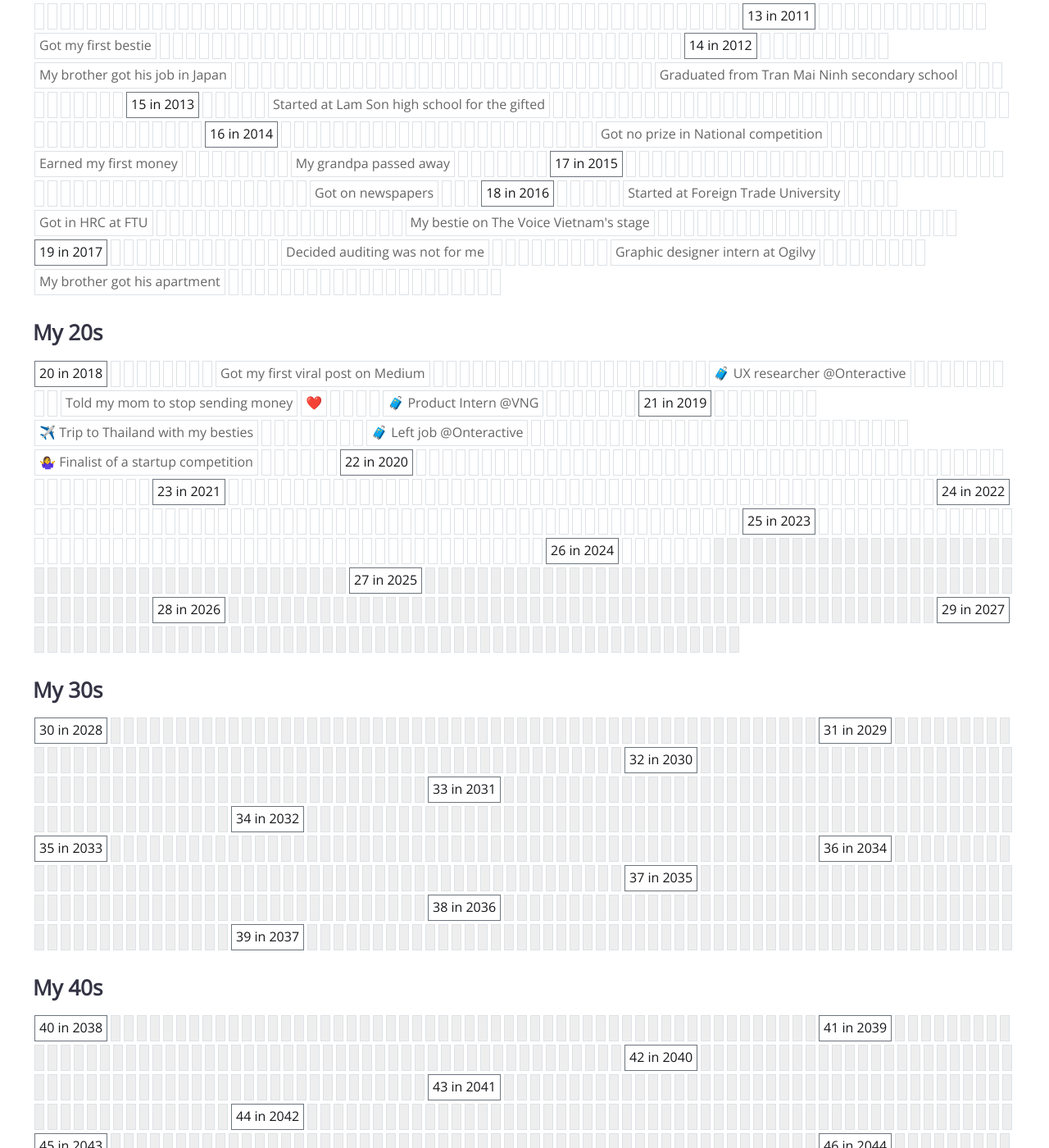
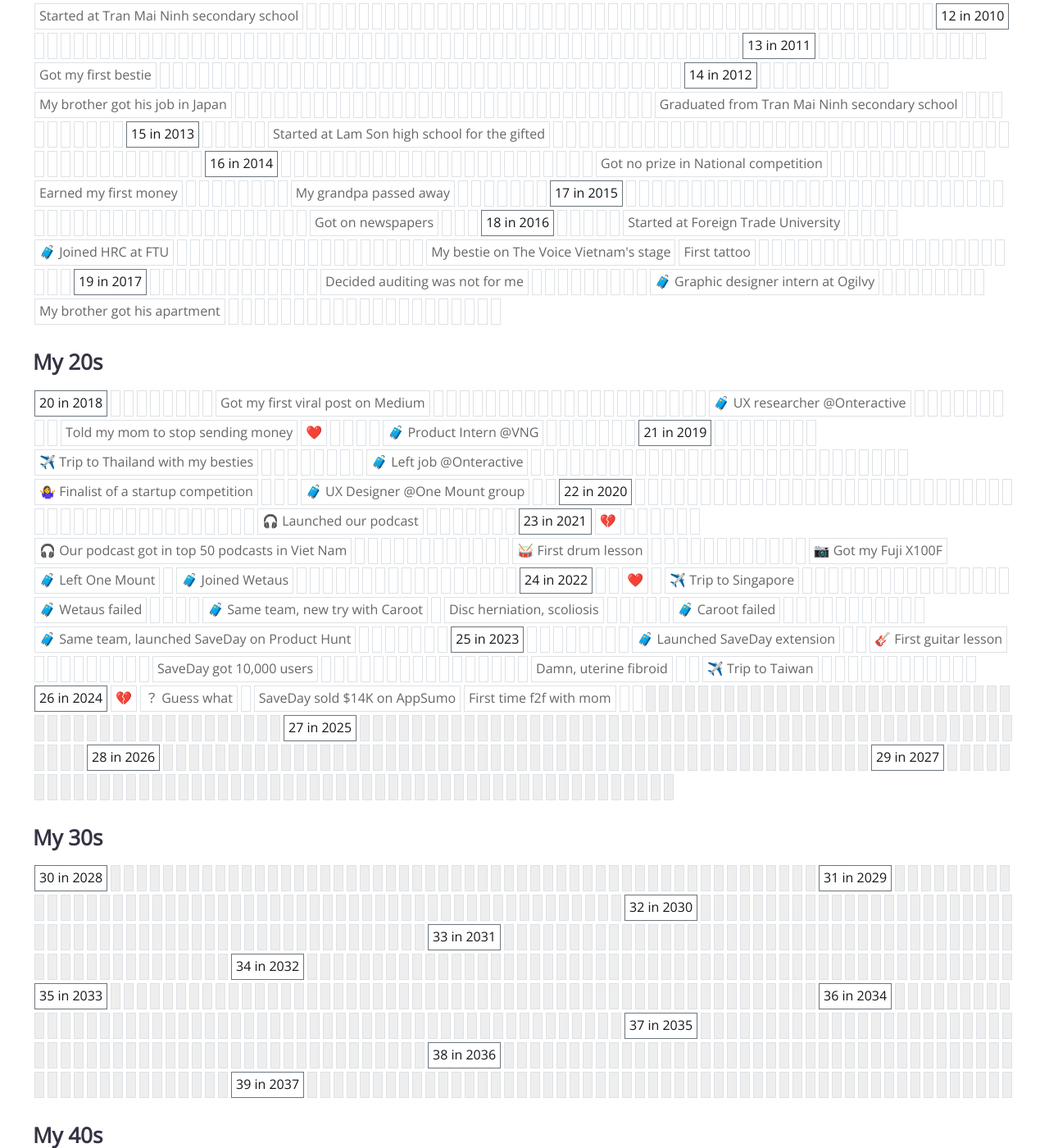
Before and after one commit to mayvees317/mayvees-notes, a Jekyll site: the page built from _pages/index.md, in a window 1280 px wide and 1400 px high, scrolled down 788 px. Shown: the whole window at 82% size. Built offline with Jekyll 4.4.1, drawn with Linux system fonts in a browser that asks for light colours; nearby versions of some CDN libraries; a script that is not in the unit is left out; some of the changed text lies outside the part shown.

Commit message:
update to 2024

```diff
--- a/_data/life-in-weeks.yml
+++ b/_data/life-in-weeks.yml
@@ -1,5 +1,5 @@
 '1998-07-31':
-  - name: "I enter the world"
+  - name: "I entered the world"
     desc: "Born in Thanh Hoa city in Viet Nam. July 31st is the birthday of Harry Potter as well. I'm a Tiger, at the same time a Leo, which constitutes my stubbornness and confidence"
 
 '2000-07-31':
@@ -57,19 +57,24 @@
     desc: "Majored in Accounting & Auditing (ACCA oriented)"
 
 '2016-10-09':
-  - name: "Got in HRC at FTU"
+  - name: "🧳 Joined HRC at FTU"
     desc: "A club that gave me work like a real company, and helped me realize my love for digital products"
+    link: "https://hrc.com.vn/"
 
 '2017-02-26':
   - name: "My bestie on The Voice Vietnam's stage"
     link: "https://www.youtube.com/watch?v=WXqbgotjYtA"
+
+'2017-03-08':
+  - name: "First tattoo"
+    desc: "On my left wrist, meaning Fall down one time, stand up two"
 
 '2017-11-01':
   - name: "Decided auditing was not for me"
     desc: "Just felt like my parents' money was wasted"
 
 '2018-01-09':
-  - name: "Graphic designer intern at Ogilvy"
+  - name: "🧳 Graphic designer intern at Ogilvy"
     desc: "And quit quickly after. I came to the office not frequently, due to my uni schedule, and at the same time realized I love UI/UX more"
 
 '2018-03-18':
@@ -105,5 +110,88 @@
   - name: "🧳 Left job @Onteractive"
 
 '2020-06-29':
+  - name: "First COVID case in Viet Nam"
+
+'2020-06-29':
   - name: "🤷‍♀️ Finalist of a startup competition"
     desc: "Kawai Business Startup, with 3 other friends. We pitched a solution to convert speech to text to aid meetings, school lectures (similar to Otter.ai)"
+
+'2020-07-25':
+  - name: "🧳 UX Designer @One Mount group"
+
+'2021-06-18':
+  - name: "🎧 Launched our podcast"
+    desc: "Just normal friend conversations about normal things in life"
+    link: "https://open.spotify.com/show/2GUqWLgKo2DLOiJe1x9YzX"
+
+'2021-08-03':
+  - name: "💔"
+
+'2021-09-20':
+  - name: "🎧 Our podcast got in top 50 podcasts in Viet Nam"
+
+'2021-12-22':
+  - name: "🥁 First drum lesson"
+    link: "https://www.facebook.com/mayvees17/videos/459645869126503"
+
+'2022-03-19':
+  - name: "📷 Got my Fuji X100F"
+    desc: "And changed my goal in life to having a camera and travelling to a new country every year"
+
+'2022-03-31':
+  - name: "🧳 Left One Mount"
+
+'2022-04-10':
+  - name: "🧳 Joined Wetaus"
+    desc: "Metaverse for music performance"
+
+'2022-08-19':
+  - name: "❤️"
+
+'2022-09-01':
+  - name: "✈️ Trip to Singapore"
+
+'2022-12-31':
+  - name: "🧳 Wetaus failed"
+
+'2023-02-01':
+  - name: "🧳 Same team, new try with Caroot"
+
+'2023-02-12':
+  - name: "Disc herniation, scoliosis"
+
+'2023-04-01':
+  - name: "🧳 Caroot failed"
+
+'2023-06-23':
+  - name: "🧳 Same team, launched SaveDay on Product Hunt"
+    desc: "And got product of the day badge"
+
+'2023-09-27':
+  - name: "🧳 Launched SaveDay extension"
+
+'2023-10-16':
+  - name: "🎸 First guitar lesson"
+
+'2023-12-26':
+  - name: "SaveDay got 10,000 users"
+
+'2024-04-22':
+  - name: "Damn, uterine fibroid"
+
+'2024-05-13':
+  - name: "✈️ Trip to Taiwan"
+    desc: "Taipei, Taichung"
+
+'2024-07-31':
+  - name: "💔"
+
+'2024-08-10':
+  - name: "？ Guess what"
+
+'2024-09-01':
+  - name: "First time f2f with mom"
+    desc: "About love, marriage and things. Realized she was really open. We just did not have a chance to talk all these years and our emotions got buried"
+
+'2024-08-22':
+  - name: "SaveDay sold $14K on AppSumo"
```
